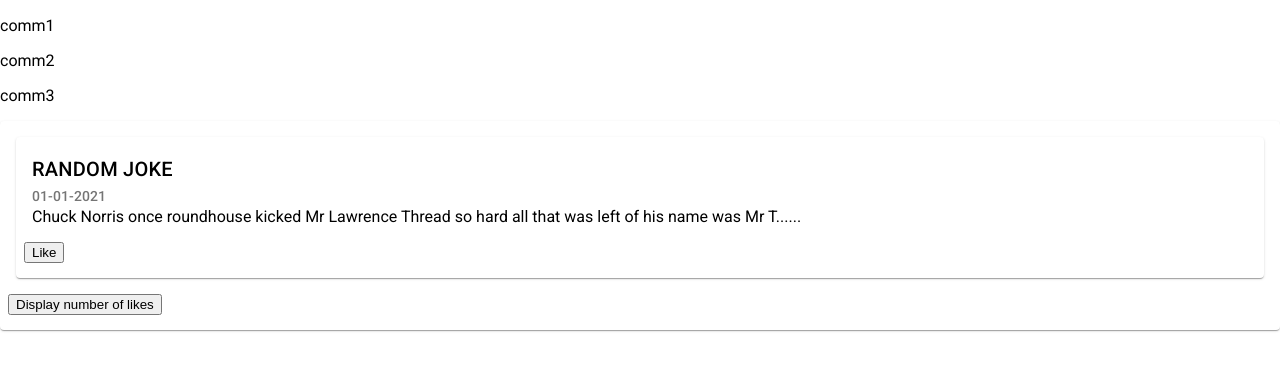
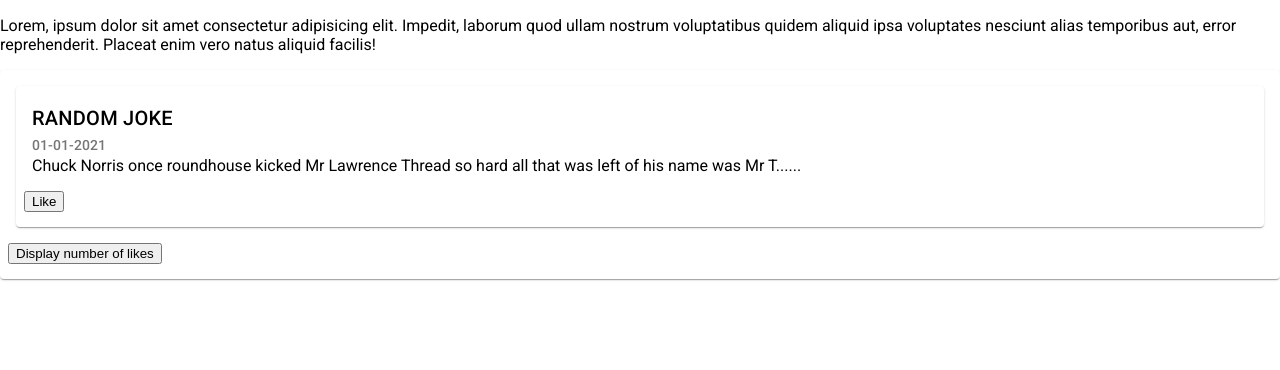
Before and after one commit to buj99/AngularIntermidieteTraining_27_3_2023, an Angular app in the folder chuck-app/: page / in a window 1280 px wide. Shown: the top 370 px of the page. Built offline with nearby package versions, Linux system fonts and the light colour scheme.

Commit message:
add custom directive

```diff
--- /dev/null
+++ b/chuck-app/src/app/highlith.directive.ts
@@ -0,0 +1,11 @@
+import { Directive, ElementRef } from '@angular/core';
+
+@Directive({
+  selector: '[appHighlith]',
+  standalone: true,
+})
+export class HighlithDirective {
+  constructor(elemele: ElementRef) {
+    console.log(elemele);
+  }
+}
--- a/chuck-app/src/app/joke-list/joke-list.component.html
+++ b/chuck-app/src/app/joke-list/joke-list.component.html
@@ -7,9 +7,13 @@
     <p>{{ com }}</p>
   </div>
 </ng-template> -->
-
+<p appHighlith>
+  Lorem, ipsum dolor sit amet consectetur adipisicing elit. Impedit, laborum
+  quod ullam nostrum voluptatibus quidem aliquid ipsa voluptates nesciunt alias
+  temporibus aut, error reprehenderit. Placeat enim vero natus aliquid facilis!
+</p>
 <ng-container ngSwitch="comments.length">
-  <p *ngSwitchCase="0">No comments</p>
+  <p *ngSwitchCase="0" appHighlith>No comments</p>
   <p *ngSwitchCase="1">
     {{ comments[0] }}
   </p>
--- a/chuck-app/src/app/joke-list/joke-list.component.ts
+++ b/chuck-app/src/app/joke-list/joke-list.component.ts
@@ -1,13 +1,14 @@
 import { Component } from '@angular/core';
 import { CommonModule } from '@angular/common';
+import { HighlithDirective } from '../highlith.directive';
 
 @Component({
   selector: 'app-joke-list',
   standalone: true,
-  imports: [CommonModule],
+  imports: [CommonModule, HighlithDirective],
   templateUrl: './joke-list.component.html',
   styleUrls: ['./joke-list.component.scss'],
 })
 export class JokeListComponent {
-  comments: string[] = ['comm1', 'comm2', 'comm3'];
+  comments: string[] = [];
 }
```
Also changed, not shown: chuck-app/src/app/app.module.ts (+6 -7 lines).
